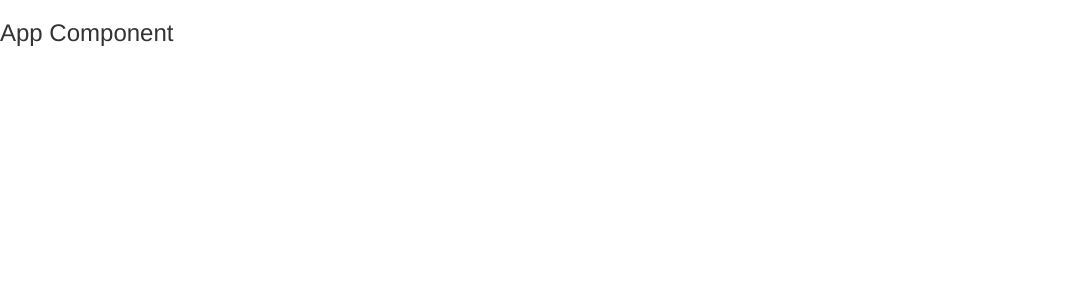
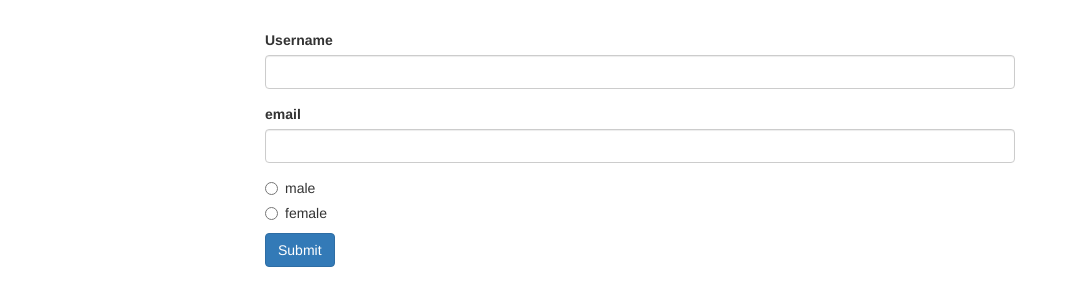
Before and after one commit to bartoszgajda55/AngularTCG, an Angular app: page / in a window 1280 px wide. Shown: the top 306 px of the page, without its empty margins (0-1078 px from the left). Built offline with nearby package versions, Linux system fonts and the light colour scheme.

Commit message:
Updated with Udemy files.

```diff
--- a/src/app/app.component.css
+++ b/src/app/app.component.css
@@ -0,0 +1,3 @@
+.container {
+  margin-top: 30px;
+}
--- a/src/app/app.component.html
+++ b/src/app/app.component.html
@@ -1 +1,30 @@
-<h3>App Component</h3>
+<div class="container">
+  <div class="row">
+    <div class="col-xs-12 col-sm-10 col-md-8 col-sm-offset-1 col-md-offset-2">
+      <form>
+        <div class="form-group">
+          <label for="username">Username</label>
+          <input
+            type="text"
+            id="username"
+            class="form-control">
+        </div>
+        <div class="form-group">
+          <label for="email">email</label>
+          <input
+            type="text"
+            id="email"
+            class="form-control">
+        </div>
+        <div class="radio" *ngFor="let gender of genders">
+          <label>
+            <input
+              type="radio"
+              [value]="gender">{{ gender }}
+          </label>
+        </div>
+        <button class="btn btn-primary" type="submit">Submit</button>
+      </form>
+    </div>
+  </div>
+</div>
--- a/src/app/app.component.ts
+++ b/src/app/app.component.ts
@@ -6,5 +6,5 @@ import { Component } from '@angular/core';
   styleUrls: ['./app.component.css']
 })
 export class AppComponent {
-
+  genders = ['male', 'female'];
 }
```
Also changed, not shown: 1 other file (tests, documents, lock files or other folders).
